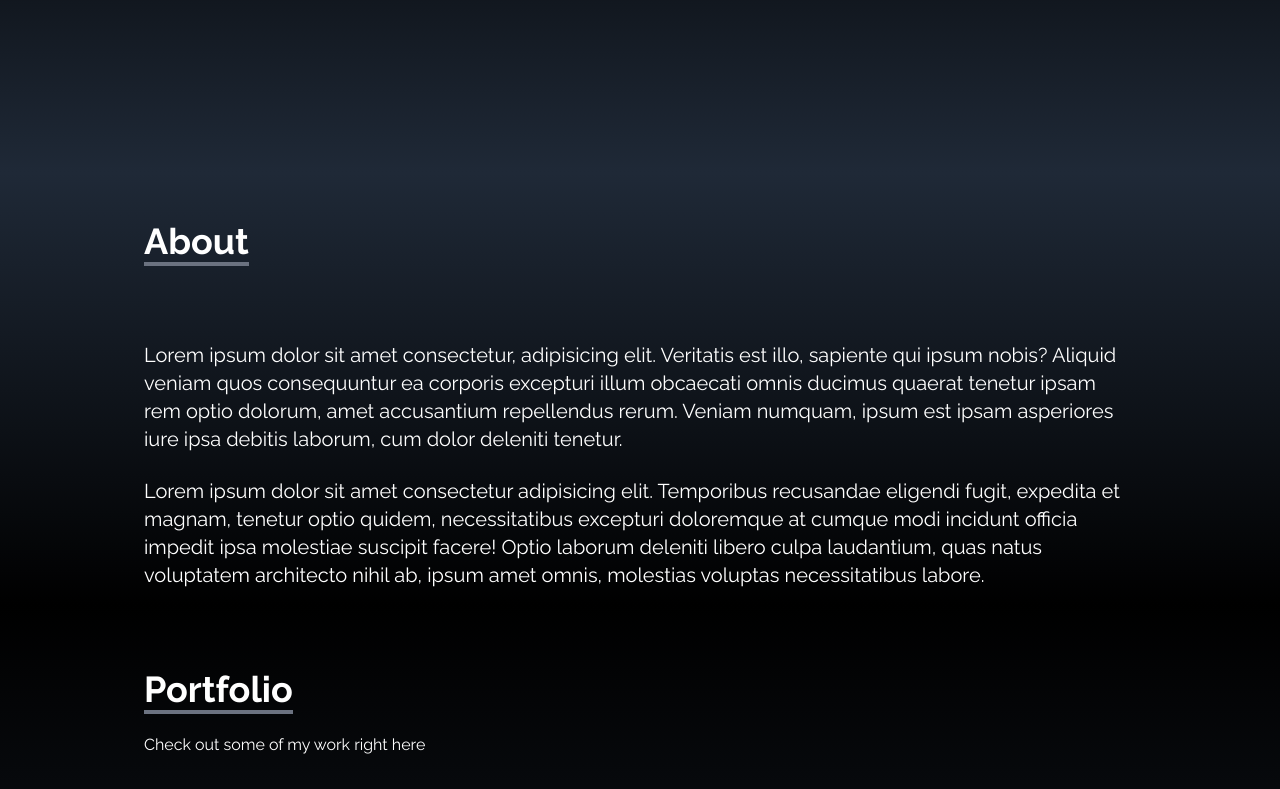
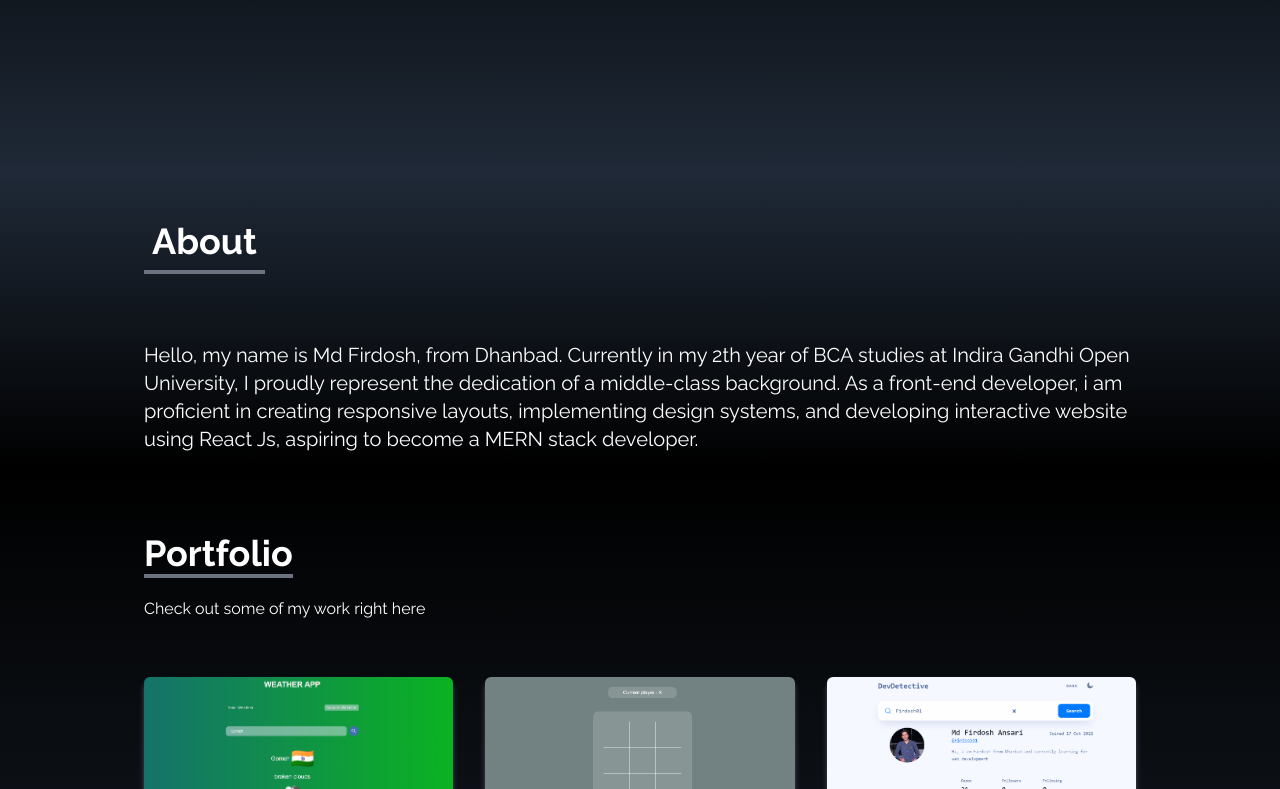
Before and after one commit to Firdosh01/MyPortfolio, a React (Create React App) app: page / in a window 1280 px wide. Shown: the part 627-1416 px from the top of the page. Built offline with nearby package versions, Linux system fonts and the light colour scheme; the HTML template or start-up script is replaced by a standard one.

Commit message:
update about me

```diff
--- a/src/components/About.js
+++ b/src/components/About.js
@@ -6,15 +6,15 @@ function About() {
 
         <div className='flex flex-col justify-center w-full h-full max-w-screen-lg p-4 pt-12 mx-auto' >
             <div className='pb-8'>
-                <p className='inline text-4xl font-bold border-b-4 border-gray-500'>About</p>
+                <p className='inline p-2 text-4xl font-bold border-b-4 border-gray-500'>About</p>
             </div>
-            <p className='mt-12 text-xl'>Lorem ipsum dolor sit amet consectetur, adipisicing elit. Veritatis est illo, sapiente qui ipsum nobis? Aliquid veniam quos consequuntur ea corporis excepturi
-                 illum obcaecati omnis ducimus quaerat tenetur ipsam rem optio dolorum, amet accusantium repellendus rerum. Veniam numquam, ipsum est ipsam asperiores iure ipsa debitis laborum, cum dolor deleniti tenetur.</p>
+            <p className='mt-12 text-xl'>
+            Hello, my name is Md Firdosh, from Dhanbad. Currently in my 2th year of BCA studies at Indira Gandhi Open University,
+            I proudly represent the dedication of a middle-class background. As a front-end developer,
+             i am proficient in creating responsive layouts, implementing design systems, and developing interactive website using React Js,
+            aspiring to become a MERN stack developer.
+            </p>
 
-            <br />
-
-            <p className='text-xl'>Lorem ipsum dolor sit amet consectetur adipisicing elit. Temporibus recusandae eligendi fugit, expedita et magnam, tenetur optio quidem, necessitatibus excepturi doloremque at cumque modi
-                incidunt officia impedit ipsa molestiae suscipit facere! Optio laborum deleniti libero culpa laudantium, quas natus voluptatem architecto nihil ab, ipsum amet omnis, molestias voluptas necessitatibus labore.</p>
         </div>
 
     </div>
```
